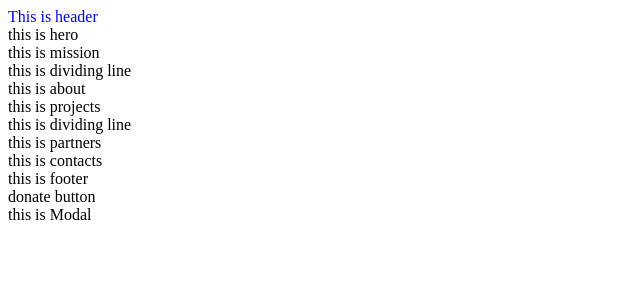
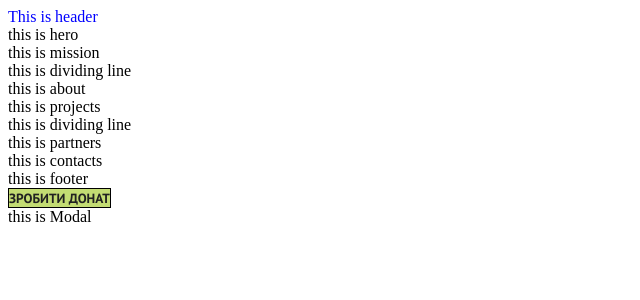
Before and after one commit to baza-trainee/dokoopy-frontend, a React (Vite) app: page / in a window 1280 px wide. Shown: the top 300 px of the page, without its empty margins (0-640 px from the left). Built offline with nearby package versions, Linux system fonts and the light colour scheme.

Commit message:
donateButton

```diff
--- a/src/components/DonateButton.jsx
+++ b/src/components/DonateButton.jsx
@@ -1,3 +1,16 @@
-export const DonateButton = () => {
-   return <div>donate button</div>;
+import '../styles/components/_donate-button.scss';
+
+export const DonateButton = ({ buttonClass }) => {
+  return (
+    <button className={buttonClass}>
+      <a href='#' target='_blank'>
+        ЗРОБИТИ ДОНАТ
+      </a>
+    </button>
+  );
 };
+
+// для використання цього компоненту необхідно при його вставці додати props -
+// buttonClass, який відповідає розмірам кнопки. Існує 3 класи, які
+// мають медіаправила: для хедера "headerButton", для основного контенту
+// "mainButton" і для бургерного меню "burger".
--- a/src/styles/components/_donate-button.scss
+++ b/src/styles/components/_donate-button.scss
@@ -0,0 +1,60 @@
+@import '../utils/variables';
+button {
+  background-color: $button-color;
+  border: 1px solid;
+  padding: 0;
+  a {
+    display: flex;
+    align-items: center;
+    justify-content: center;
+    text-decoration: none;
+    width: 100%;
+    height: 100%;
+    font-family: PT Sans;
+    font-weight: 700;
+    color: #212121;
+  }
+  &:hover {
+    background-color: $button-hover;
+    a {
+      color: #ffffff;
+    }
+  }
+}
+
+.headerButton {
+  width: 160px;
+  height: 46px;
+  a {
+    font-size: 14px;
+  }
+  @media (min-width: 1280px) {
+    width: 206px;
+    height: 54px;
+    a {
+      font-size: 20px;
+    }
+  }
+}
+
+.mainButton {
+  width: 262px;
+  height: 67px;
+  a {
+    font-size: 24px;
+  }
+}
+
+.burger {
+  width: 296px;
+  height: 69px;
+  a {
+    font-size: 32px;
+  }
+  &:hover {
+    background-color: $button-hover-burger;
+    a {
+      color: #000000;
+    }
+  }
+}
--- a/src/styles/utils/_variables.scss
+++ b/src/styles/utils/_variables.scss
@@ -0,0 +1,3 @@
+$button-color: #c3dc73;
+$button-hover: #252525;
+$button-hover-burger: #ffffff;
```
